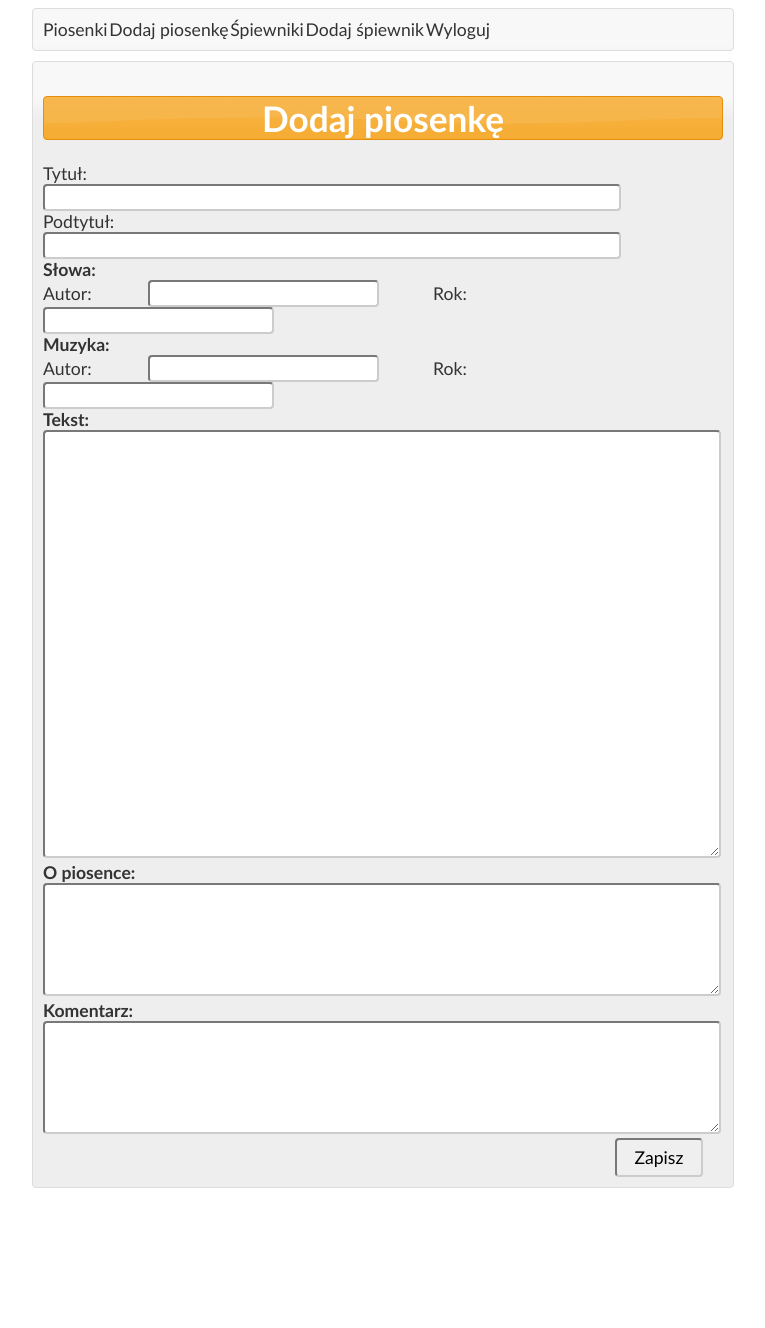
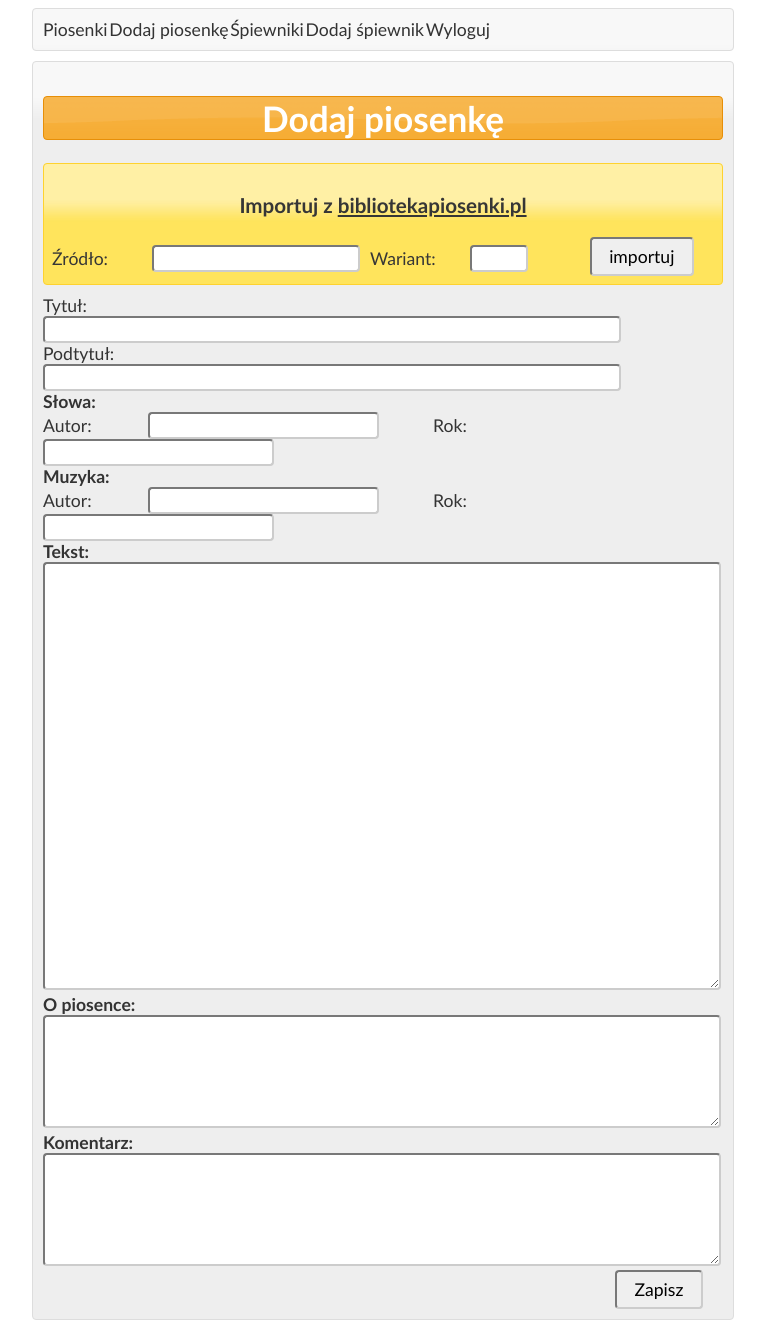
Before and after one commit to pazur/wpp, a Django app: page /songbook/add_song/ in a window 1280 px wide. Shown: the whole page, without its empty margins (257-1022 px from the left). Before the commit the page ends 1188 px from the top, so only its background shows below. Run offline with Django 3.2, Linux system fonts and the light colour scheme; the visitor is signed in with stand-in values (Sample User, id 1); parts of the project's set-up code (start-up, migrations or seed data) failed here and were passed over; some libraries are stand-ins or nearby versions.

Commit message:
Add importing to song create view.

```diff
--- a/songbook/templates/songbook/song_form.html
+++ b/songbook/templates/songbook/song_form.html
@@ -1,6 +1,20 @@
 {% extends 'base.html' %}
 {% block page_title %}{% if object %}{{ object.title }} - edycja{% else %}Dodaj piosenkę{% endif %}{% endblock %}
 {% block content %}
+    <div id="import" class="ui-state-highlight ui-corner-all">
+        <h3>Importuj z <a href="http://bibilotekapiosenki.pl/">bibliotekapiosenki.pl</a></h3>
+        <form action="." method="post">
+            {% csrf_token %}
+            <div>
+                <label for="id_src_url">Źródło:</label><input type="text" name="src_url" id="id_src_url">
+            </div>
+            <div>
+                <label for="id_src_version">Wariant:</label><input type="text" name="src_version" id="id_src_version" maxlength="2">
+            </div>
+            <input type='submit' value='importuj' class='button save'>
+        </form>
+        <div class="clear"></div>
+    </div>
     <div class="content-wrapper">
         <form method="post" action=".">
             {% csrf_token %}
--- a/songbook/views.py
+++ b/songbook/views.py
@@ -11,8 +11,10 @@ from django.views.decorators.csrf import csrf_exempt
 from django.views import generic
 from django.views.generic import detail
 
+from importer import bibliotekapiosenki
 from songbook import models
 from songbook import forms
+
 
 class SongListView(generic.ListView):
     model = models.Song
@@ -25,8 +27,45 @@ class SongCreateView(generic.CreateView):
     model = models.Song
     form_class = forms.SongForm
 
+    def get_importer_for_url(self, url):
+        if urlparse.urlparse(url).netloc.endswith('bibliotekapiosenki.pl'):
+            return bibliotekapiosenki.SongImporter
+        return None
+
+    def normalize_url(self, url):
+        parsed = urlparse.urlparse(url)
+        if not parsed.scheme:
+            url = u'http://' + url
+        return url
+
+    def post(self, request, *args, **kwargs):
+        if 'src_url' in request.POST:
+            url = self.normalize_url(request.POST['src_url'])
+            importer = self.get_importer_for_url(url)
+            try:
+                version = int(request.POST.get('src_version', 1))
+            except ValueError:
+                version = 1
+            if importer:
+                data = importer(url, version).get()
+                mapping = {
+                    'lyrics': 'lyrics',
+                    'title': 'title',
+                    'subtitle': 'alt_title',
+                    'music_author': 'music_author',
+                    'lyrics_author': 'lyrics_author',
+                    'year': 'lyrics_year',
+                    'info': 'info',
+                    }
+                self.initial = dict((mapping[key], data[key]) for key in mapping)
+            request.method = 'get'
+            return super(SongCreateView, self).get(request, *args, **kwargs)
+        return super(SongCreateView, self).post(request, *args, **kwargs)
+
+
 class SongDetailView(generic.DetailView):
     model = models.Song
+
 
 class LatexView(detail.SingleObjectMixin, generic.View):
     def get(self, request, *args, **kwargs):
@@ -34,17 +73,21 @@ class LatexView(detail.SingleObjectMixin, generic.View):
         latex = object.latex_preview()
         return http.HttpResponse(latex, mimetype='text/plain; charset=utf-8')
 
+
 class AllSongsMixin(object):
     def get_context_data(self, **kwargs):
         context = super(AllSongsMixin, self).get_context_data(**kwargs)
         context['all_songs'] = models.Song.objects.all()
         return context
 
+
 class SongbookUpdateView(AllSongsMixin, generic.UpdateView):
     model = models.SongBook
 
+
 class SongbookCreateView(AllSongsMixin, generic.CreateView):
     model = models.SongBook
+
 
 class SongBookLatexHashView(LatexView):
     http_method_names = ['post']
@@ -56,6 +99,7 @@ class SongBookLatexHashView(LatexView):
         if hash != expected:
             raise exceptions.PermissionDenied
         return self.get(request, *args, **kwargs)
+
 
 class SongbookDetailView(generic.DetailView):
     model = models.SongBook
--- a/wpp/static/css/style.css
+++ b/wpp/static/css/style.css
@@ -145,6 +145,31 @@ div.ui-datepicker{
 }
 
 /* song add */
+
+#import {
+    padding: 8px;
+    margin-bottom: 10px;
+}
+
+#import h3 {
+    text-align: center;
+}
+#import form div {
+    float: left;
+}
+
+#id_src_url {
+    width: 200px;
+    margin-right: 10px;
+    margin-top: 8px;
+}
+
+#id_src_version {
+    width: 50px;
+    margin-top: 8px;
+}
+
+
 input, textarea {
     border-radius: 4px;
     border: 2px inset #cccccc;
```
